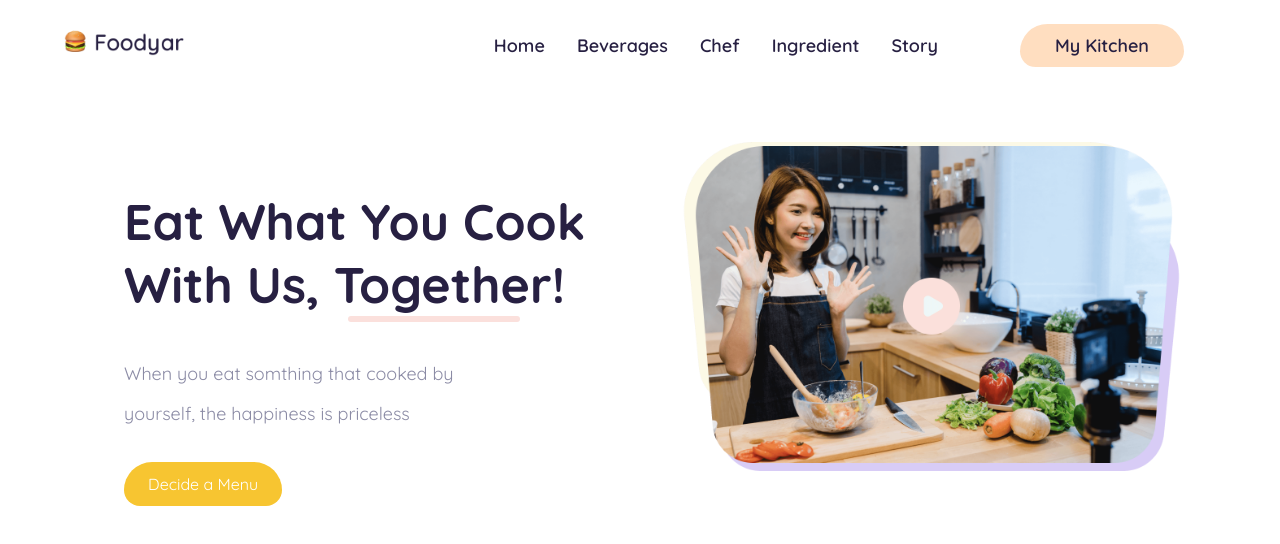
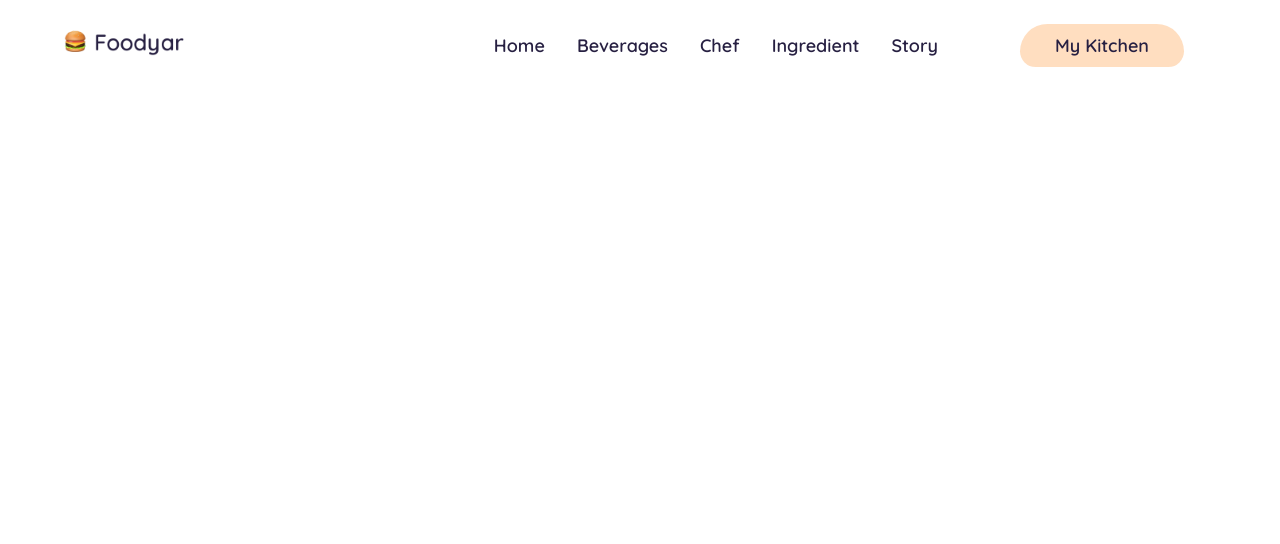
Before and after one commit to javidSahabin/Food-website-home-page, a plain HTML site: page index.html in a window 1280 px wide. Drawn offline with Linux system fonts and the light colour scheme.

```diff
--- a/index.html
+++ b/index.html
@@ -25,24 +25,6 @@
             </ul>
         </section>
     </header>
-    <!-- Home section -->
-    <section id="home">
-        <div class="wrapper">
-          <div class="left">
-            <h1>
-              Eat What You Cook <br>
-              With Us, <span>Together!</span>
-            </h1>
-            <p>
-              When you eat somthing that cooked by <br>
-              yourself, the happiness is priceless
-            </p>
-            <a href="#">Decide a Menu</a>
-          </div>
-          <div class="right">
-            <img src="./images/video.png" alt="image" />
-          </div>
-        </div>
-      </section>
+
 </body>
 </html>
--- a/style.css
+++ b/style.css
@@ -15,13 +15,6 @@
 
 a{
     color: #272042;
-}
-h1{
-    color: #272042;
-}
-P{
-    color: #8B8BA5;
-    line-height: 40px;
 }
 
 body{
@@ -60,64 +53,3 @@
     padding: 10px 35px;
     border-radius: 35px 35px 20px 20px;
 }
-
-/* Home section */
-
-#home .wrapper{
-    display: flex;
-    justify-content: space-between;
-}
-
-#home .wrapper div.left{
-    margin-top: 100px;
-    width: 48%;
-    margin-left: 60px;
-}
-
-#home .wrapper div.left h1{
-    font-size: 50px;
-    font-weight: 700;
-    margin-bottom: 32px;
-}
-
-#home .wrapper div.left span{
-    font-size: 50px;
-    font-weight: 700;
-    margin-bottom: 32px;
-}
-
-#home .wrapper div.left span::after{
-    content: '';
-    display: block;
-    background-color: #FBE0DC ;
-    width: 33%;
-    height: 6px;
-    border-radius: 30px;
-    position: relative;
-    left: 14rem;
-}
-
-
-#home .wrapper div.left p{
-    font-size: 18px;
-    font-weight: 400;
-    margin-bottom: 40px;
-}
-
-#home .wrapper div.left a{
-    background-color: #F7C531;
-    color: #fff;
-    padding: 12px 24px;
-    border-radius: 35px 35px 20px 20px;
-}
-
-#home .wrapper div.right{
-    width: 48%;
-    margin-top: 20px;
-    margin-right: 50px;
-}
-
-#home .wrapper div.right img{
-    width: 110%;
-    padding: 32px;
-}
```
